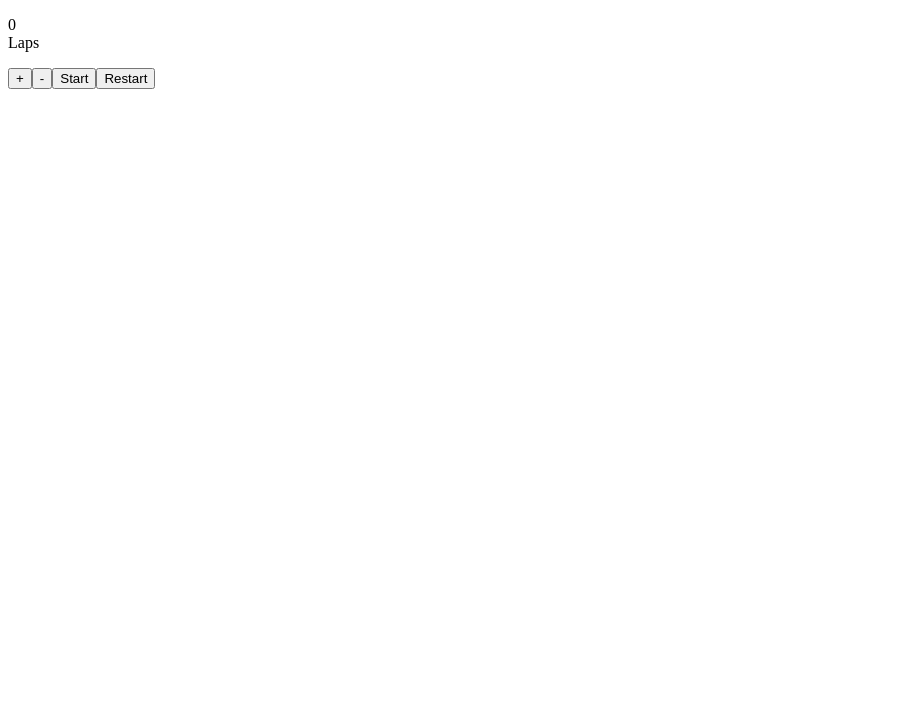
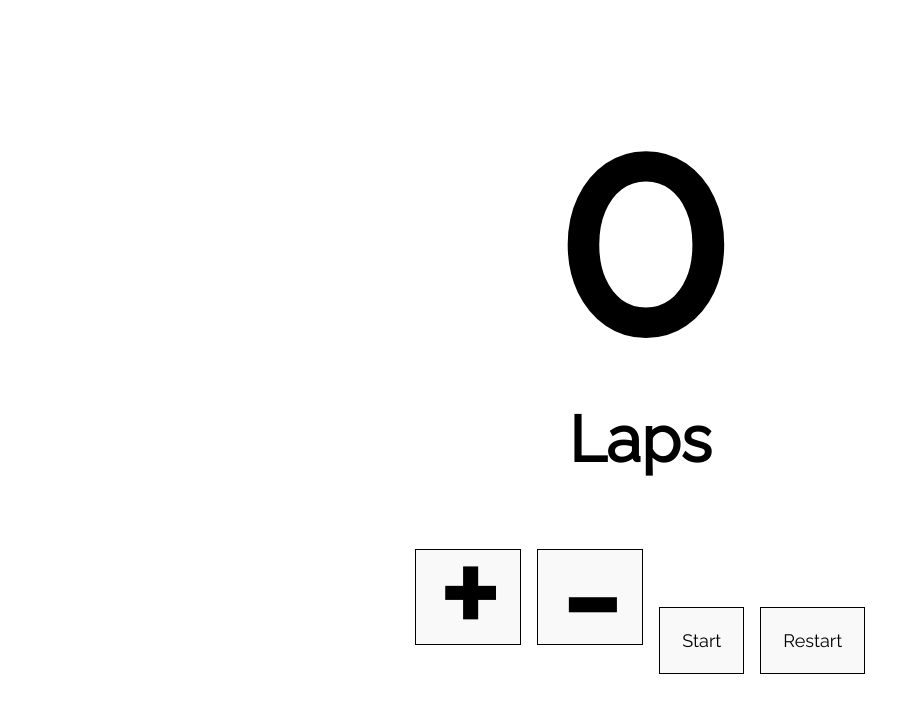
Before and after one commit to Anderson-Mello/React-contador_voltas, a React (Create React App) app: page / in a window 1280 px wide. Shown: the top 712 px of the page, without its empty margins (0-920 px from the left). Built offline with nearby package versions, Linux system fonts and the light colour scheme.

Commit message:
Project was stylized

```diff
--- a/src/App.js
+++ b/src/App.js
@@ -2,6 +2,7 @@ import React, { useState, useEffect } from 'react'
 import ShowLaps from './ShowLaps'
 import ShowTime from './ShowTime'
 import Button from './Button'
+import './styles.css'
 
 function App () {
   const [lapsNumber, setLapsNumber] = useState(0) // Initial Laps Number
@@ -46,13 +47,13 @@ function App () {
     <div>
       <ShowLaps laps={lapsNumber} />
 
-      <Button onClick={increment} text='+' />
-      <Button onClick={decrement} text='-' />
+      <Button className='bigger' onClick={increment} text='+' />
+      <Button className='bigger' onClick={decrement} text='-' />
       {
         lapsNumber > 0 &&
           <ShowTime time={Math.round(time / lapsNumber)} />
       }
-      <Button onClick={toggleRunning} text='Start' />
+      <Button onClick={toggleRunning} text={running ? 'Pause' : 'Start'} />
       <Button onClick={reset} text='Restart' />
     </div>
   )
--- a/src/Button.js
+++ b/src/Button.js
@@ -1,5 +1,5 @@
 import React from 'react'
 
-const Button = (props) => <button onClick={props.onClick}>{props.text}</button>
+const Button = (props) => <button {...props}>{props.text}</button>
 
 export default Button
--- a/src/ShowLaps.js
+++ b/src/ShowLaps.js
@@ -2,8 +2,8 @@ import React from 'react'
 
 const ShowLaps = (props) => {
   return (
-    <p>
-      {props.laps} <br />
+    <p className='laps'>
+      <span>{props.laps}</span><br />
       Laps
     </p>
   )
--- a/src/ShowTime.js
+++ b/src/ShowTime.js
@@ -8,8 +8,8 @@ const ShowTime = (props) => {
   const secondsStr = seconds < 10 ? '0' + seconds : seconds
 
   return (
-    <p>
-      {`${minutesStr}:${secondsStr}`}
+    <p className='time'>
+      <span>{`${minutesStr}:${secondsStr}`}</span>
       <br />
       Average time lap
     </p>
--- /dev/null
+++ b/src/styles.css
@@ -0,0 +1,34 @@
+@import url('//fonts.googleapis.com/css?family=Raleway&display=swap');
+
+* {
+    font-family: 'Raleway', sans-serif;
+    text-align: center;
+}
+
+.laps {
+    font-size: 64px;
+    font-weight: bold;
+}
+
+.laps span {
+    font-size: 288px;
+}
+
+button {
+    background-color: #f9f9f9;
+    border: 1px solid black;
+    font-size: 18px;
+    padding: 22px;
+    margin: 8px;
+}
+
+.time span {
+    font-weight: bold;
+    font-size: 64px;
+}
+
+.bigger {
+    font-size: 144px;
+    font-weight: bold;
+    line-height: 50px;
+}
```
